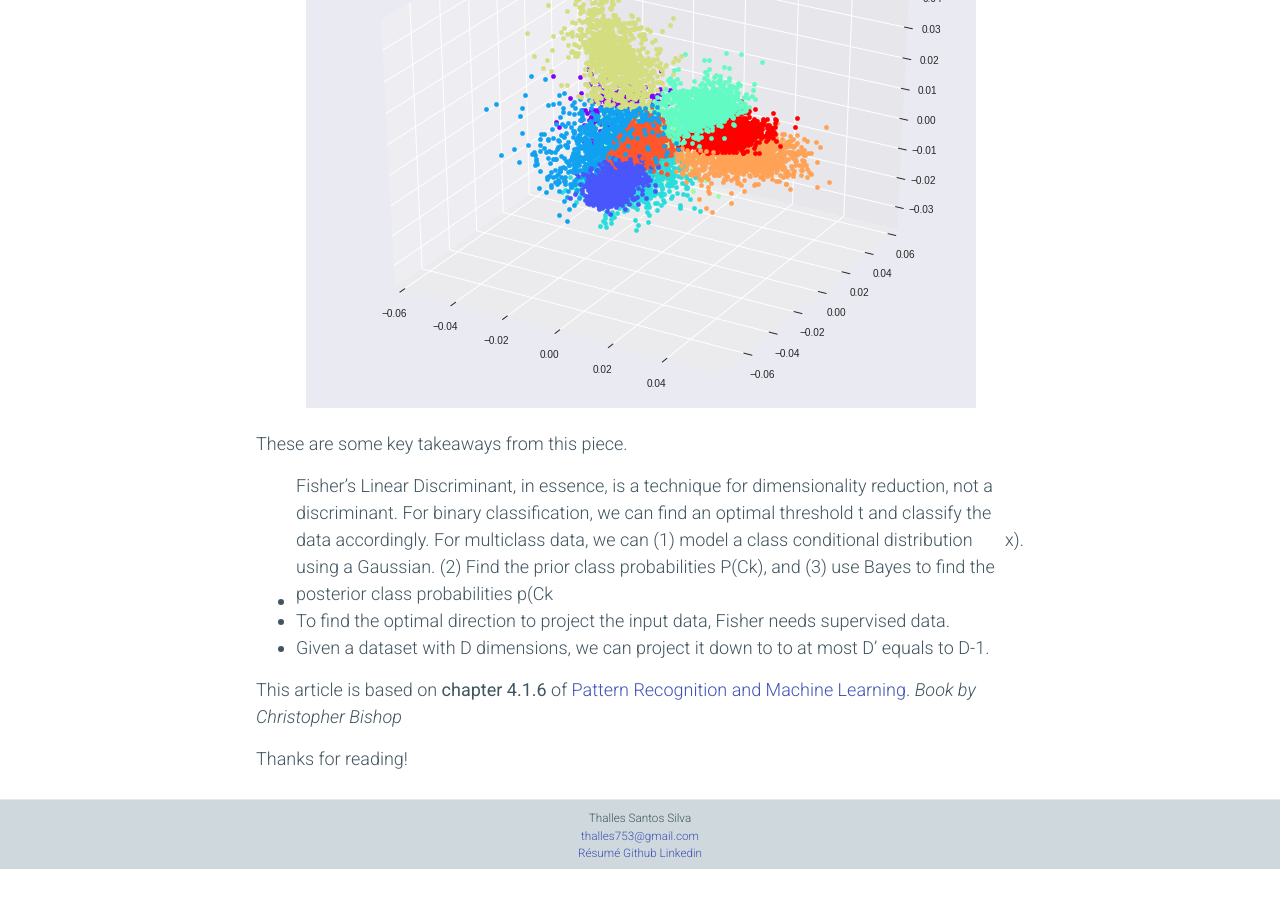
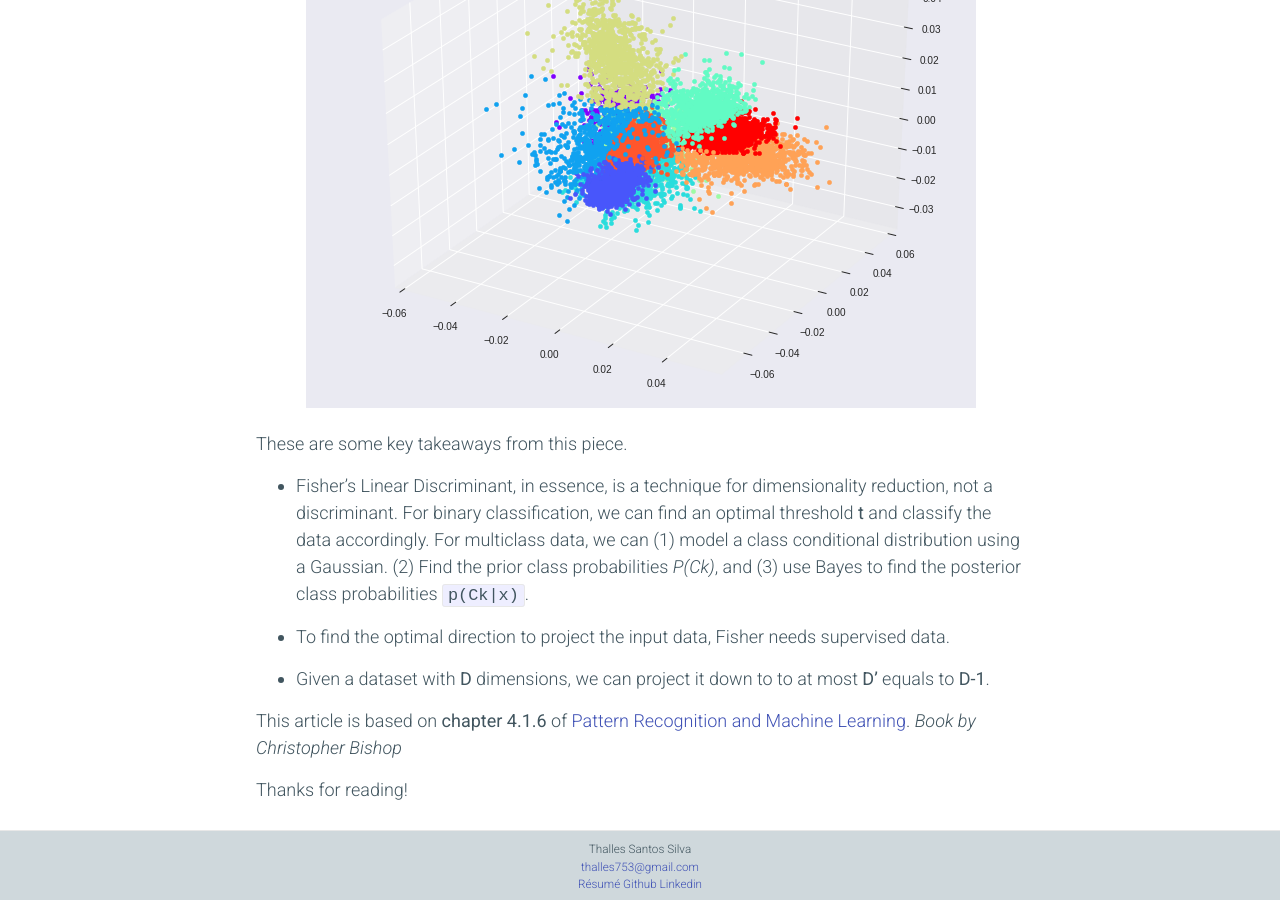
Before and after one commit to sthalles/sthalles.github.io, a Jekyll site: the page built from _posts/2019-01-03-fisher-linear-discriminant.markdown, in a window 1280 px wide and 900 px high, scrolled down 11006 px. Built offline with Jekyll 4.4.1, drawn with Linux system fonts in a browser that asks for light colours; nearby versions of some CDN libraries; comment, search, counter and statistics services are not loaded; before the commit the page ends 11875 px from its top, so only the background shows below that.

````diff
--- a/_posts/2019-01-03-fisher-linear-discriminant.markdown
+++ b/_posts/2019-01-03-fisher-linear-discriminant.markdown
@@ -172,9 +172,11 @@
 
 These are some key takeaways from this piece.
 
-- Fisher's Linear Discriminant, in essence, is a technique for dimensionality reduction, not a discriminant. For binary classification, we can find an optimal threshold t and classify the data accordingly. For multiclass data, we can (1) model a class conditional distribution using a Gaussian. (2) Find the prior class probabilities P(Ck), and (3) use Bayes to find the posterior class probabilities p(Ck|x).
+- Fisher's Linear Discriminant, in essence, is a technique for dimensionality reduction, not a discriminant. For binary classification, we can find an optimal threshold **t** and classify the data accordingly. For multiclass data, we can (1) model a class conditional distribution using a Gaussian. (2) Find the prior class probabilities *P(Ck)*, and (3) use Bayes to find the posterior class probabilities ```p(Ck|x)```.
+
 - To find the optimal direction to project the input data, Fisher needs supervised data.
-- Given a dataset with D dimensions, we can project it down to to at most D' equals to D-1.
+
+- Given a dataset with **D** dimensions, we can project it down to to at most **D'** equals to **D-1**.
 
 This article is based on **chapter 4.1.6** of [Pattern Recognition and Machine Learning](https://www.amazon.com/Pattern-Recognition-Learning-Information-Statistics/dp/0387310738).
 *Book by Christopher Bishop*
````
